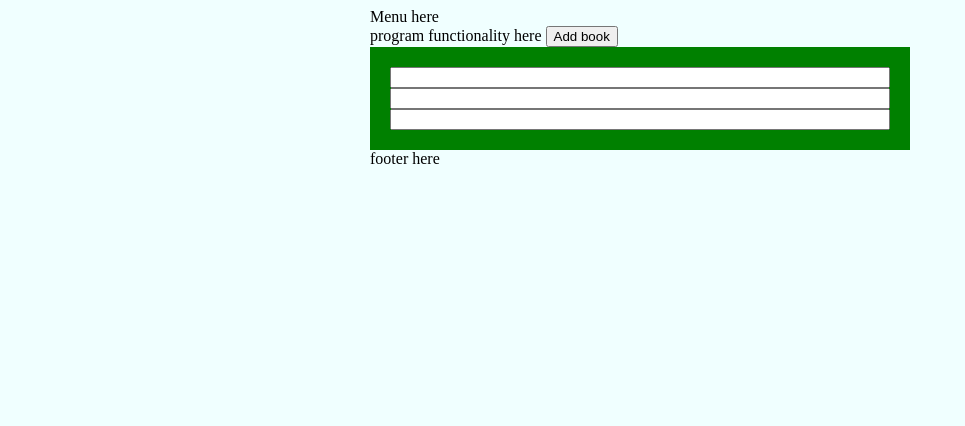
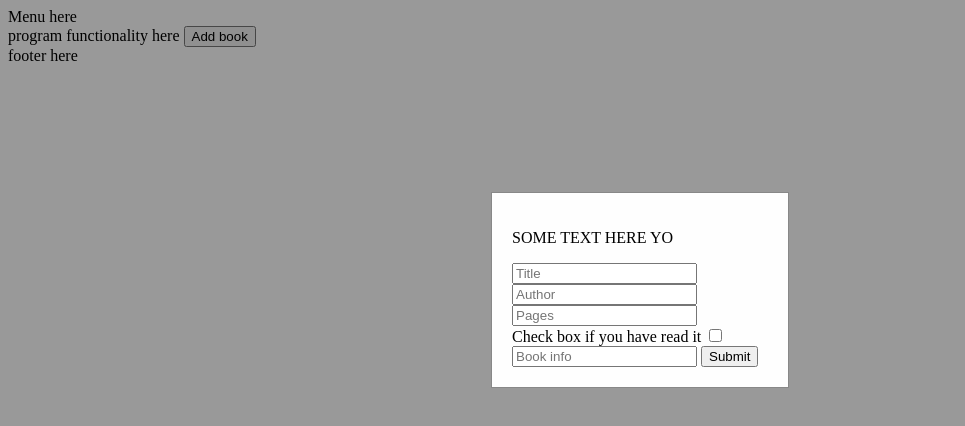
Before and after one commit to arsortland/Library, a plain HTML site: page index.html in a window 1280 px wide. Both pictures are taken after a click on the button "Add book". Shown: the whole page, without its empty margins (0-965 px from the left). Drawn offline with Linux system fonts and the light colour scheme.

Commit message:
added modal and form that sends values to js.script

```diff
--- a/index.html
+++ b/index.html
@@ -12,11 +12,24 @@
     <div class="maincontainer">
         <div class="header">Menu here</div>
         <div class="libcontainer">program functionality here
-            <button id="addbtn" onclick="addBookToLib()">Add book</button>
-            <div id="popup" class="hide">
-                <input type="text">
-                <input type="text">
-                <input type="text">
+            <button id="addbtn">Add book</button>
+            <div id="myModal" class="modal">
+                <div class="modal-content">
+                    <p>SOME TEXT HERE YO</p>
+                    <span class="close">&times;</span>
+                    <form class="form" onsubmit ="return false;">
+                        <input type="text" placeholder="Title" class="title">
+                        <input type="text" placeholder="Author" class="author">
+                        <input type="text" placeholder="Pages" class="pages">
+                        <div class="read">
+                            <label for="readbox">Check box if you have read it</label>
+                            <input type="checkbox" value="true" id="readbox">
+                        </div>
+
+                        <input type="text" placeholder="Book info" class="info">
+                        <button type="submit" onclick="addBookToLib()">Submit</button>
+                    </form>
+                </div>
             </div>
         </div>
         <div class="footcontainer">footer here</div>
--- a/script.js
+++ b/script.js
@@ -1,11 +1,27 @@
-/**
- * MAKE HTML
- * MAKE A LIL CSS TO GET THE SITE RIGHT
- * GET JS AFTER THAT
- * AND LASTLY STYLE HTML AND CSS
-*/
+const modal = document.querySelector('.modal');
+const btn = document.getElementById('addbtn')
+const closeIt = document.querySelector('.close');
 
-let myLib = [];
+const form = document.querySelector('.form');
+
+const title = document.querySelector('.title');
+const author = document.querySelector('.author');
+const pages = document.querySelector('.pages');
+const readbox = document.querySelector('#readbox');
+const info = document.querySelector('.info');
+
+btn.onclick = function() {
+    modal.style.display = "block";
+}
+
+window.onclick = function (e) {
+    if (e.target == modal){
+        modal.style.display = "none";
+    }
+}
+
+
+const myLib = [];
 
 function Book(title, author, pages, read, info = ""){
     this.title = title;
@@ -15,25 +31,27 @@ function Book(title, author, pages, read, info = ""){
     this.info = info;
 }
 
+const test = new Book('enTittel', 'enForfatter', 500, 'true', 'much wow')
+const test2 = new Book('annenTittel', 'annenForfatter', 999, 'false')
 
 
 function addBookToLib(){
-    const popup = document.getElementById('popup');
-    popup.classList.toggle('hide');
-    popup.classList.toggle('show');
-    // toggle in another class for body/html to make background more grey?
+    let aTitle = title.value;
+    let anAuthor = author.value;
+    let totPages = pages.value;
+    let haveRead = readbox.checked;
+    let haveInfo = info.value;
+    const newBook = new Book(aTitle, anAuthor, totPages, haveRead, haveInfo);
+    console.log(title.value);
+    console.log(author.value);
+    console.log(pages.value);
+    console.log(readbox.checked);
+    console.log(info.value);
+    myLib.push(test);
+    myLib.push(test2);
+    myLib.push(newBook);
+    //reset form and close modal here or make a func that does. MAKE FUNC THAT DOES YOU!
 }
 
-function showBooks(){
-    for (let i=0;i<myLib.length;i++){
-        aBook.append(myLib[i]);
-        //myLib[i] <- Make this append to some DOM and show it!
-    }
-}
-
-//write func that loops through arr of books and displays them on a table of kind.
-//Add a new book button for making a new book obj.
-const libcontainer = document.querySelector('.libcontainer');
-const aBook = document.createElement('div');
-aBook.classList.add('abook');
-libcontainer.appendChild(aBook);
+// //write func that loops through arr of books and displays them on a table of kind.
+// //Add a new book button for making a new book obj.
--- a/style.css
+++ b/style.css
@@ -1,30 +1,28 @@
-html{
-    display: flex;
-    justify-content: center;
-    align-content: center;
-    height: 100vh;
-    background: azure;
-    z-index: 1;
-}
-.maincontainer{
+.modal {
+  display: none;
+  position: fixed;
+  z-index: 1;
+  left: 0;
+  top: 0;
+  width: 100%;
+  height: 100%;
+  overflow: auto;
+  background-color: rgba(0,0,0,0.4);
 }
 
-#popup {
 
+.modal-content {
+  display: flex;
+  flex-direction: column;
+  justify-content: center;
+  align-items: stretch;
+  background-color: #fefefe;
+  margin: 15% auto;
+  padding: 20px;
+  border: 1px solid #888;
+  width: 20%;
 }
-.hide {
+
+.close {
     display: none;
 }
-
-.show{
-    position: relative;
-    display: flex;
-    justify-content: center;
-    align-content: center;
-    flex-direction: column;
-    width: 500px;
-    height: auto;
-    z-index: 9;
-    background: green;
-    padding: 20px;
-}
```
